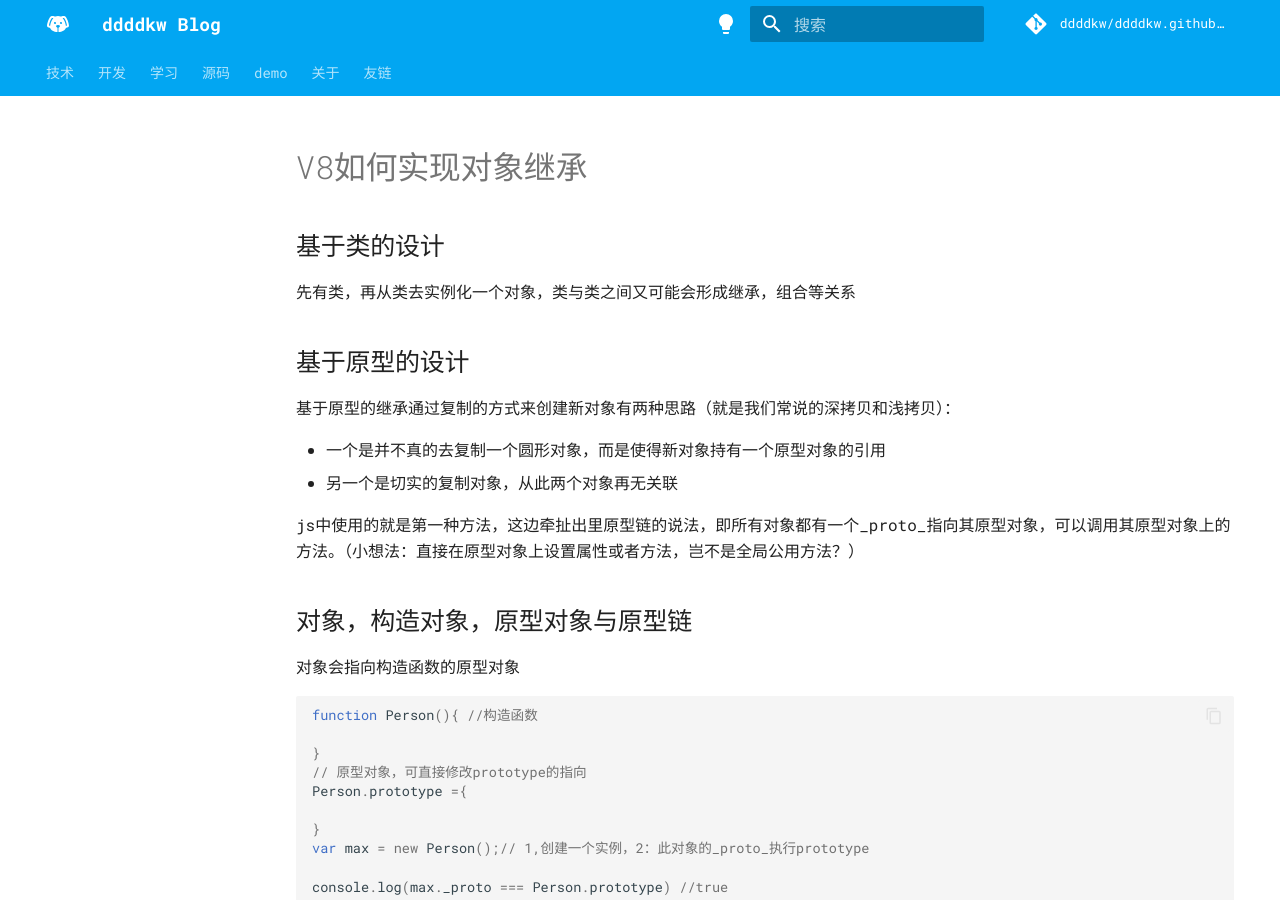
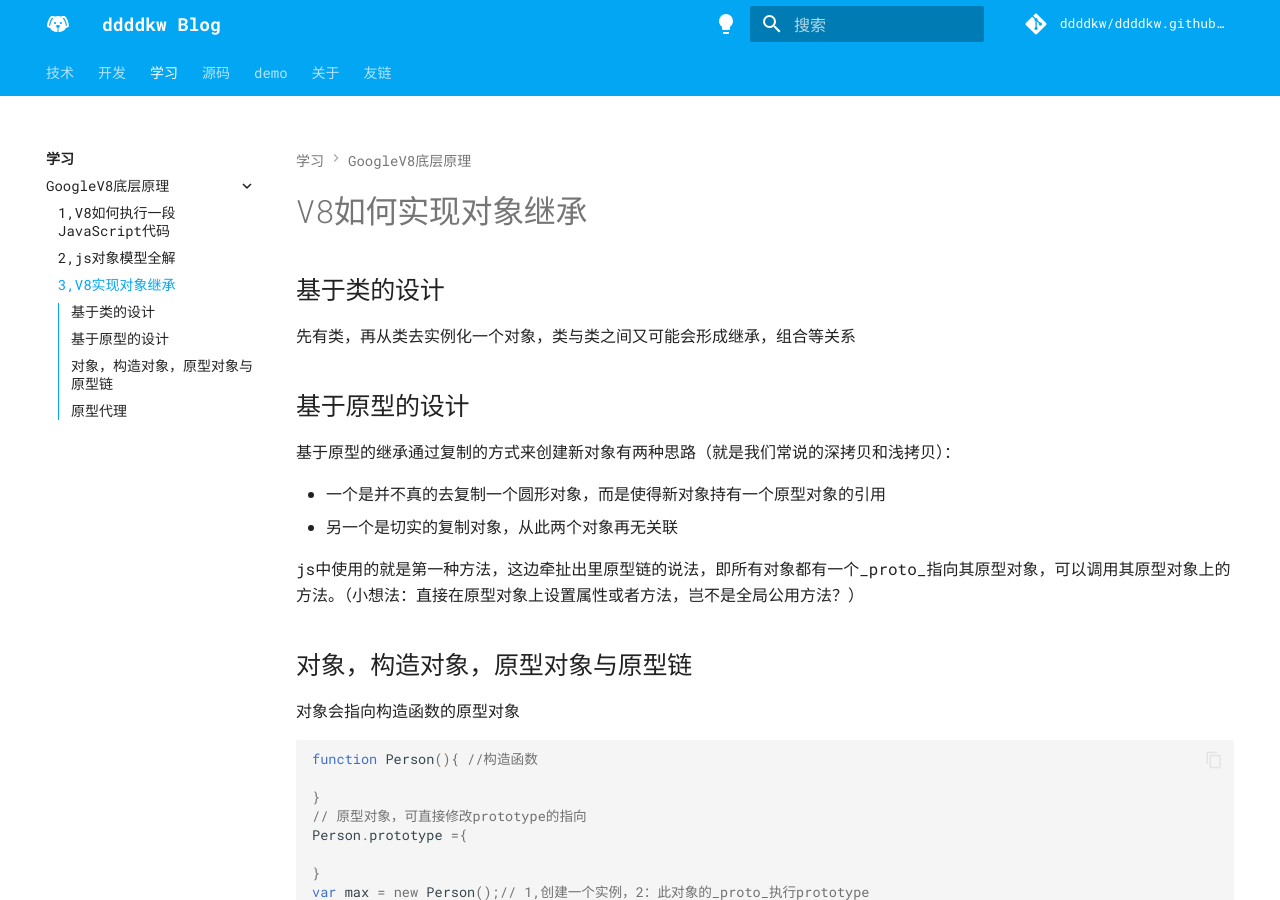
Before and after one commit to ddddkw/ddddkw.github.io, an MkDocs documentation site: the page built from docs/study/GoogleV8/third.md, in a window 1280 px wide and 900 px high. Built offline with MkDocs 1.6.1 and Material for MkDocs 9.7.7, drawn with Linux system fonts in a browser that asks for light colours; comment, search, counter and statistics services are not loaded.

Commit message:
googleV8系列

```diff
--- a/mkdocs.yml
+++ b/mkdocs.yml
@@ -32,6 +32,7 @@ nav:
       - GoogleV8底层原理:
         - 1,V8如何执行一段JavaScript代码: study/GoogleV8/first.md
         - 2,js对象模型全解: study/GoogleV8/second.md
+        - 3,V8实现对象继承: study/GoogleV8/third.md
   - 源码:
       - vue: sourceCode/vue.md
       - 虚拟DOM: sourceCode/虚拟DOM.md
```
